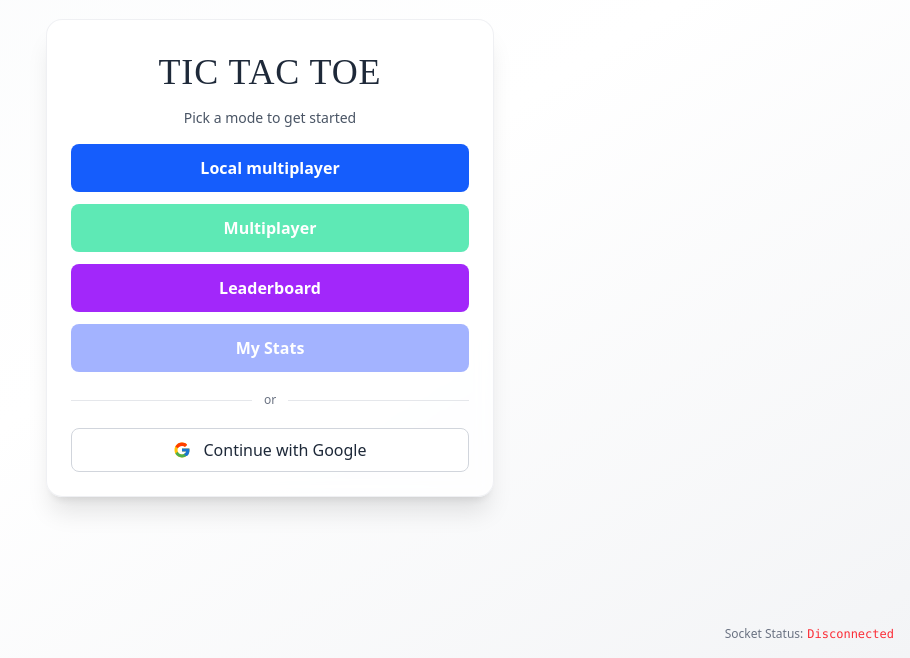
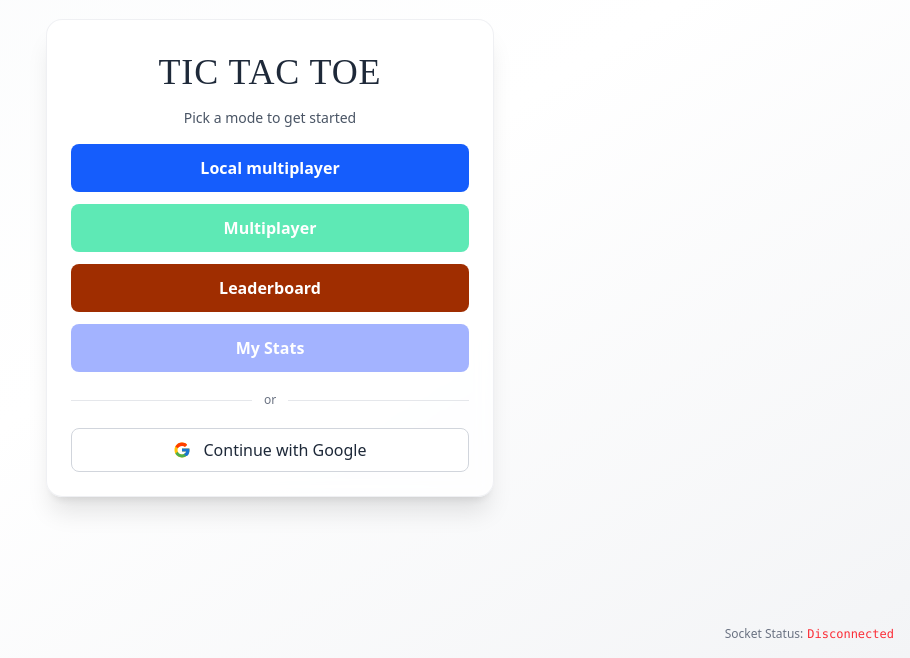
Before and after one commit to Halleys123/TicTacToe-Multiplayer, a React (Vite) app in the folder client/: page / in a window 1280 px wide. Shown: the part 142-800 px from the top of the page, without its empty margins (370-1280 px from the left). Built offline with nearby package versions, Linux system fonts and the light colour scheme; a web font is replaced by a local one.

Commit message:
feat: Enhance HomePage button styles and disable logic for better user experience

```diff
--- a/client/src/pages/HomePage.jsx
+++ b/client/src/pages/HomePage.jsx
@@ -79,8 +79,9 @@ export default function HomePage() {
             </button>
 
             <button
+              disabled={loading || !isLoggedIn}
               onClick={() => navigate('/leaderboard')}
-              className='w-full h-12 disabled:cursor-not-allowed rounded-lg bg-purple-600/90 hover:bg-purple-600 disabled:bg-purple-300 disabled:hover:bg-purple-300 text-white font-semibold transition-colors'
+              className='w-full h-12 disabled:cursor-not-allowed rounded-lg bg-orange-700/90 hover:bg-orange-700 disabled:bg-orange-800 disabled:hover:bg-orange-800 text-white font-semibold transition-colors'
             >
               Leaderboard
             </button>
@@ -143,7 +144,7 @@ export default function HomePage() {
                   setSocket(null);
                   setIsLoggedIn(false);
                 }}
-                className='w-full disabled:cursor-not-allowed bg-red-400 h-11 rounded-md text-white font-PressStart2P'
+                className='w-full disabled:cursor-not-allowed bg-red-400 hover:bg-red-500 transition-colors h-11 rounded-md text-white font-PressStart2P'
               >
                 Log Out
               </button>
```
